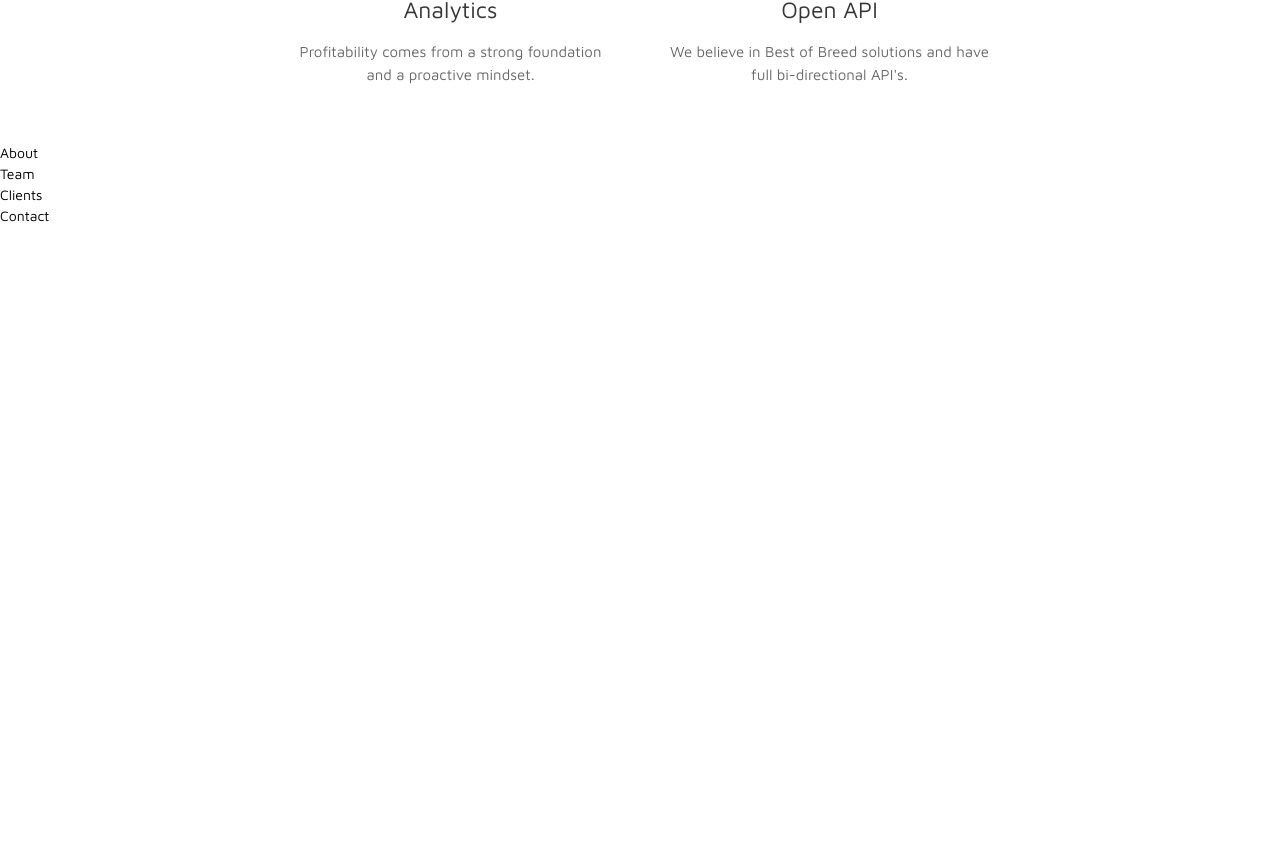
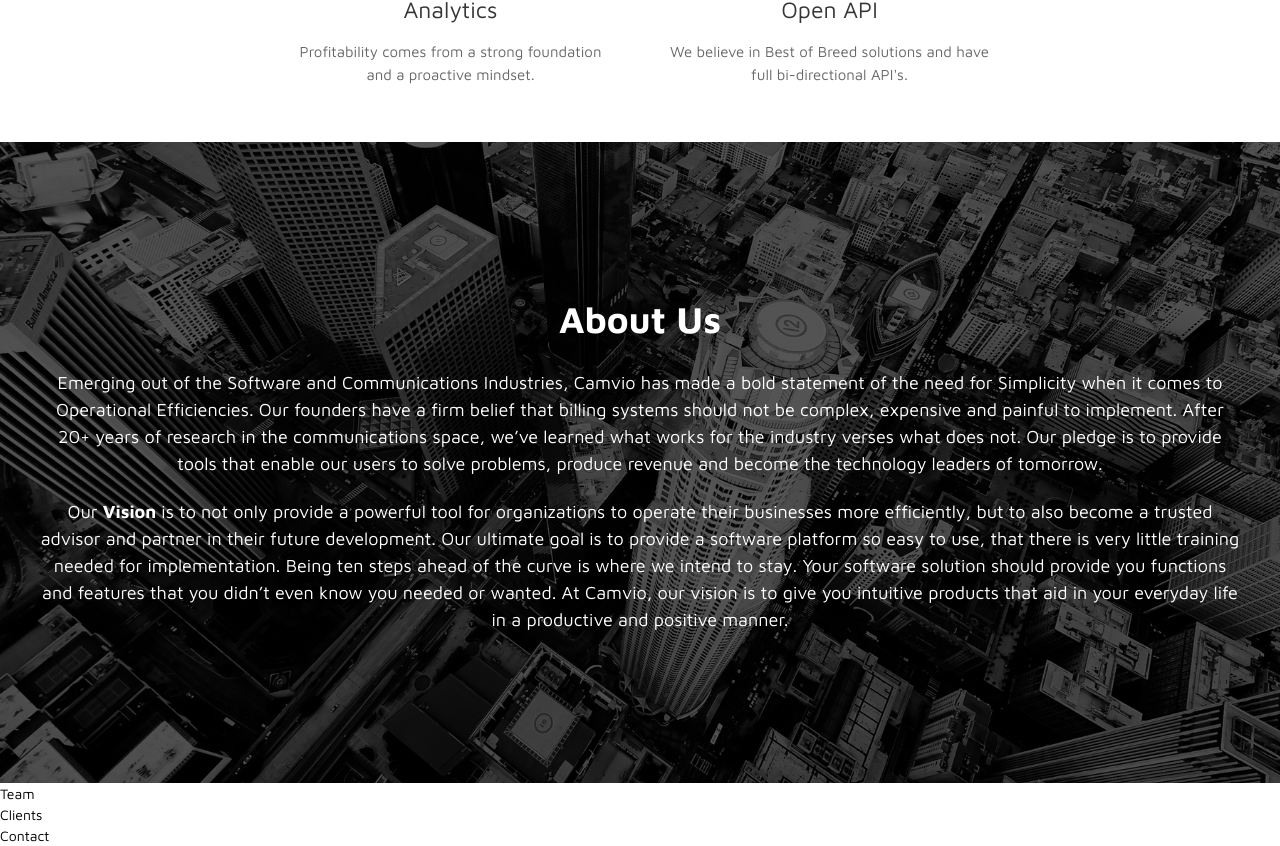
Before and after one commit to JadenFicklin/camvio-clone, a React (Vite) app: page / in a window 1280 px wide. Shown: the part 1416-2262 px from the top of the page. Before the commit the page ends 1642 px from the top, so only its background shows below. Built offline with nearby package versions, Linux system fonts and the light colour scheme.

Commit message:
about section

```diff
--- a/src/components/About.tsx
+++ b/src/components/About.tsx
@@ -1,7 +1,48 @@
+import city from '~/assets/images/hero.jpg'
+
 export const About = () => {
   return (
     <>
-      <div>About</div>
+      <div
+        className="relative"
+        style={{
+          backgroundImage: `url(${city})`,
+          backgroundSize: 'cover',
+          backgroundPosition: 'center',
+          // filter: 'brightness(75%)',
+        }}
+      >
+        <div className="absolute top-0 left-0 w-full h-full bg-black bg-opacity-65"></div>
+
+        <div className="relative z-10 max-w-[1200px] w-[95%] mx-auto py-[150px]">
+          <h2 className="text-[37px] text-min font-bold text-center">
+            About Us
+          </h2>
+          <p className="text-[18px] text-min text-center py-6">
+            Emerging out of the Software and Communications Industries, Camvio
+            has made a bold statement of the need for Simplicity when it comes
+            to Operational Efficiencies. Our founders have a firm belief that
+            billing systems should not be complex, expensive and painful to
+            implement. After 20+ years of research in the communications space,
+            we’ve learned what works for the industry verses what does not. Our
+            pledge is to provide tools that enable our users to solve problems,
+            produce revenue and become the technology leaders of tomorrow.
+          </p>
+          <p className="text-[18px] text-min text-center">
+            Our <span className="font-bold text-[18px]">Vision</span> is to not
+            only provide a powerful tool for organizations to operate their
+            businesses more efficiently, but to also become a trusted advisor
+            and partner in their future development. Our ultimate goal is to
+            provide a software platform so easy to use, that there is very
+            little training needed for implementation. Being ten steps ahead of
+            the curve is where we intend to stay. Your software solution should
+            provide you functions and features that you didn’t even know you
+            needed or wanted. At Camvio, our vision is to give you intuitive
+            products that aid in your everyday life in a productive and positive
+            manner.{' '}
+          </p>
+        </div>
+      </div>
     </>
   )
 }
```
